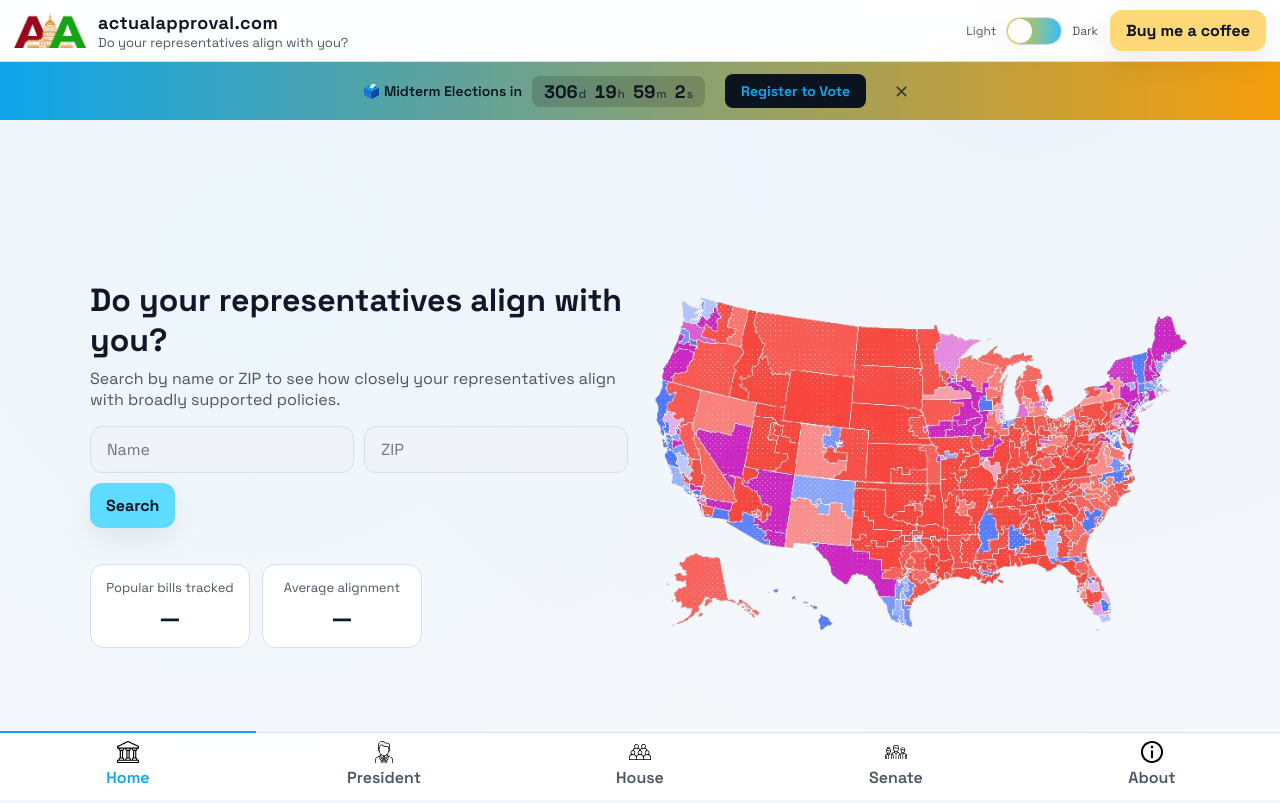
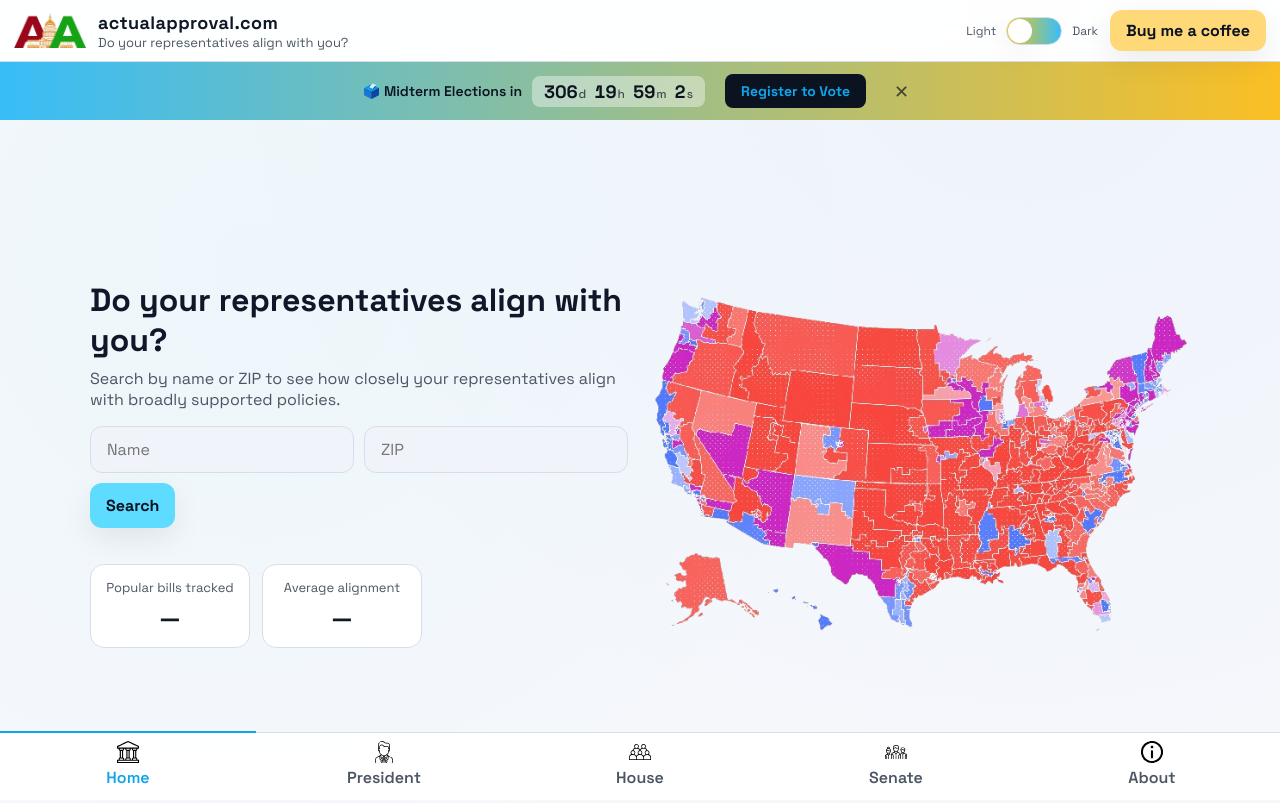
Before and after one commit to henry-xli/actual-approval, a website: page public/index.html in a window 1280 px wide. Shown: the top 803 px of the page. Drawn offline with Linux system fonts and the light colour scheme; no server answers.

Commit message:
Make midterm countdown banner brighter in light mode

```diff
--- a/public/styles.css
+++ b/public/styles.css
@@ -513,6 +513,14 @@ body {
   animation: slideDown 0.5s ease-out;
 }
 
+[data-theme='light'] .countdown-banner {
+  background: linear-gradient(90deg, #38bdf8 0%, #fbbf24 100%);
+}
+
+[data-theme='light'] .countdown-timer {
+  background: rgba(255, 255, 255, 0.4);
+}
+
 @keyframes slideDown {
   from { transform: translateY(-100%); }
   to { transform: translateY(0); }
```
